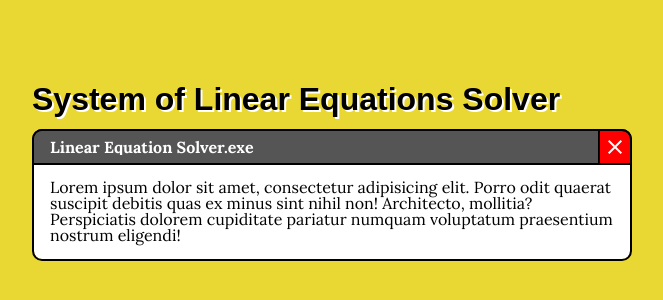
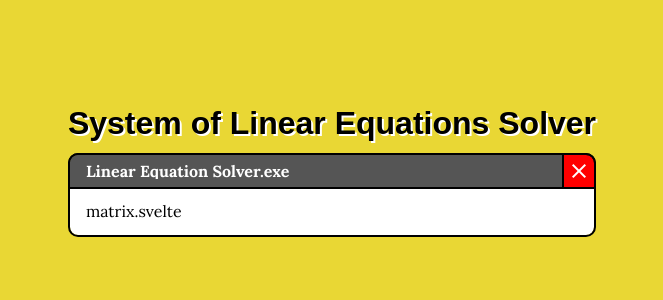
Before and after one commit to iBlueDust/linear-equations-solver, a SvelteKit app: page / in a window 1280 px wide. Shown: the part 236-536 px from the top of the page, without its empty margins (308-971 px from the left). Built offline with nearby package versions, Linux system fonts and the light colour scheme; a web font is replaced by a local one.

Commit message:
refactor: add @ import alias

```diff
--- /dev/null
+++ b/src/components/Matrix.svelte
@@ -0,0 +1 @@
+<p>matrix.svelte</p>
--- a/src/routes/+page.svelte
+++ b/src/routes/+page.svelte
@@ -1,3 +1,7 @@
+<script lang="ts">
+  import Matrix from '@/components/Matrix.svelte'
+</script>
+
 <main>
   <div class="wrapper">
     <header>
@@ -13,12 +17,7 @@
         </span>
       </section>
       <section class="window-body">
-        <span>
-          Lorem ipsum dolor sit amet, consectetur adipisicing elit. Porro odit
-          quaerat suscipit debitis quas ex minus sint nihil non! Architecto,
-          mollitia? Perspiciatis dolorem cupiditate pariatur numquam voluptatum
-          praesentium nostrum eligendi!
-        </span>
+        <Matrix />
       </section>
     </article>
   </div>
--- a/tsconfig.json
+++ b/tsconfig.json
@@ -8,7 +8,10 @@
     "resolveJsonModule": true,
     "skipLibCheck": true,
     "sourceMap": true,
-    "strict": true
+    "strict": true,
+    "paths": {
+      "@/*": ["src/*"]
+    }
   }
   // Path aliases are handled by https://kit.svelte.dev/docs/configuration#alias
   //
--- a/vite.config.js
+++ b/vite.config.js
@@ -1,11 +1,17 @@
-import { sveltekit } from '@sveltejs/kit/vite';
+import { sveltekit } from '@sveltejs/kit/vite'
+import path from 'path'
 
 /** @type {import('vite').UserConfig} */
 const config = {
-	plugins: [sveltekit()],
-	test: {
-		include: ['src/**/*.{test,spec}.{js,ts}']
-	}
-};
+  plugins: [sveltekit()],
+  test: {
+    include: ['src/**/*.{test,spec}.{js,ts}'],
+  },
+  resolve: {
+    alias: {
+      '@': path.resolve(__dirname, './src'),
+    },
+  },
+}
 
-export default config;
+export default config
```
